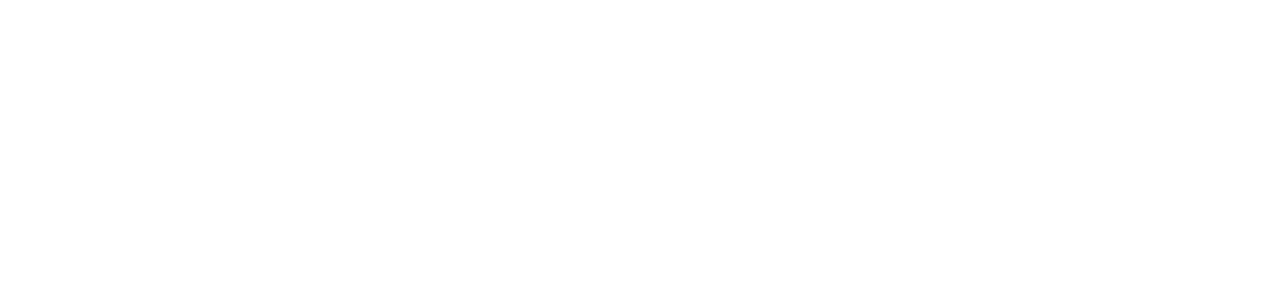
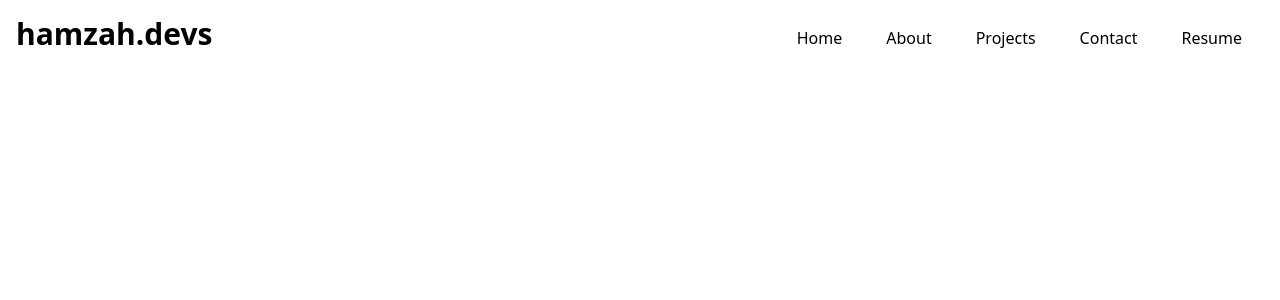
Before and after one commit to hamzahxx/landing-ubiquitous, a React (Vite) app: page / in a window 1280 px wide. Shown: the top 300 px of the page. Built offline with nearby package versions, Linux system fonts and the light colour scheme.

Commit message:
Nav-List & Nav-Item
- Modified Navbar.jsx to accept brand name as prop
- Used Unordered list tag as Nav-List
- Used List tag as Nav-Item
- Added Custom Tailwind Classes as "nav-list" & "nav-item"

```diff
--- a/package.json
+++ b/package.json
@@ -17,10 +17,12 @@
     "@types/react": "^18.2.66",
     "@types/react-dom": "^18.2.22",
     "@vitejs/plugin-react": "^4.2.1",
+    "autoprefixer": "^10.4.19",
     "eslint": "^8.57.0",
     "eslint-plugin-react": "^7.34.1",
     "eslint-plugin-react-hooks": "^4.6.0",
     "eslint-plugin-react-refresh": "^0.4.6",
+    "postcss": "^8.4.38",
     "tailwindcss": "^3.4.3",
     "vite": "^5.2.0"
   }
--- a/src/App.jsx
+++ b/src/App.jsx
@@ -9,7 +9,7 @@
 function App() {
   return (
     <>
-      <Navbar />
+      <Navbar name="hamzah.devs" />
     </>
   );
 }
--- a/src/components/Navbar.jsx
+++ b/src/components/Navbar.jsx
@@ -3,6 +3,13 @@
     <>
       <div className="flex p-4">
         <h1 className="navbar-header">{props.name}</h1>
+        <ul className="nav-list">
+          <li className="nav-item">Home</li>
+          <li className="nav-item">About</li>
+          <li className="nav-item">Projects</li>
+          <li className="nav-item">Contact</li>
+          <li className="nav-item">Resume</li>
+        </ul>
       </div>
     </>
   );
--- a/src/index.css
+++ b/src/index.css
@@ -6,4 +6,15 @@
     .navbar-header {
         @apply font-sans font-bold text-3xl;
     }
+    .nav-list {
+        @apply top-14 left-[-42rem] absolute mx-auto w-52
+
+        md:relative md:top-0 md:left-0 md:flex md:w-auto md:mx-0 md:ml-auto;
+    }
+    .nav-item {
+        @apply text-center px-3 py-1 mt-1 mx-2 font-sans font-medium
+        border-2 border-transparent rounded-xl cursor-pointer
+        ease-in duration-150 block
+        hover:border-black;
+    }
 }
```
Also changed, not shown: 1 other file (tests, documents, lock files or other folders).
